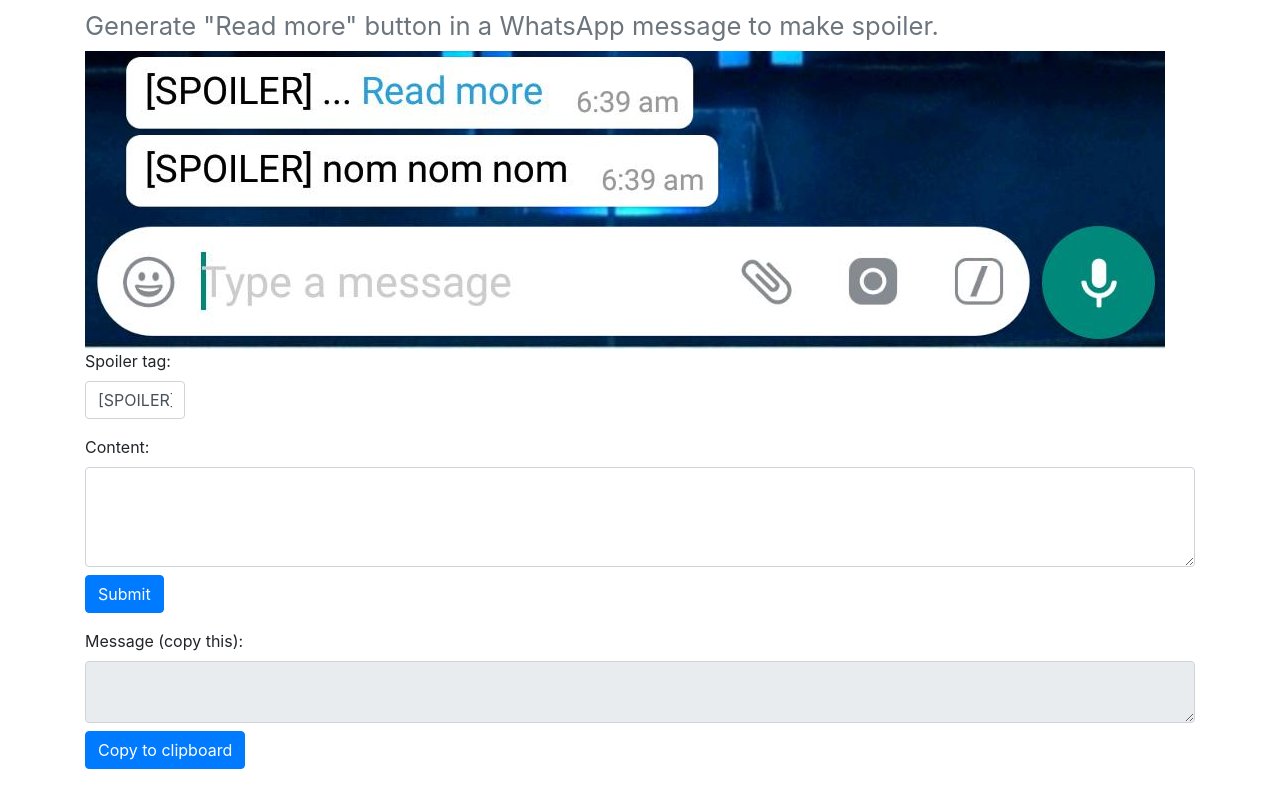
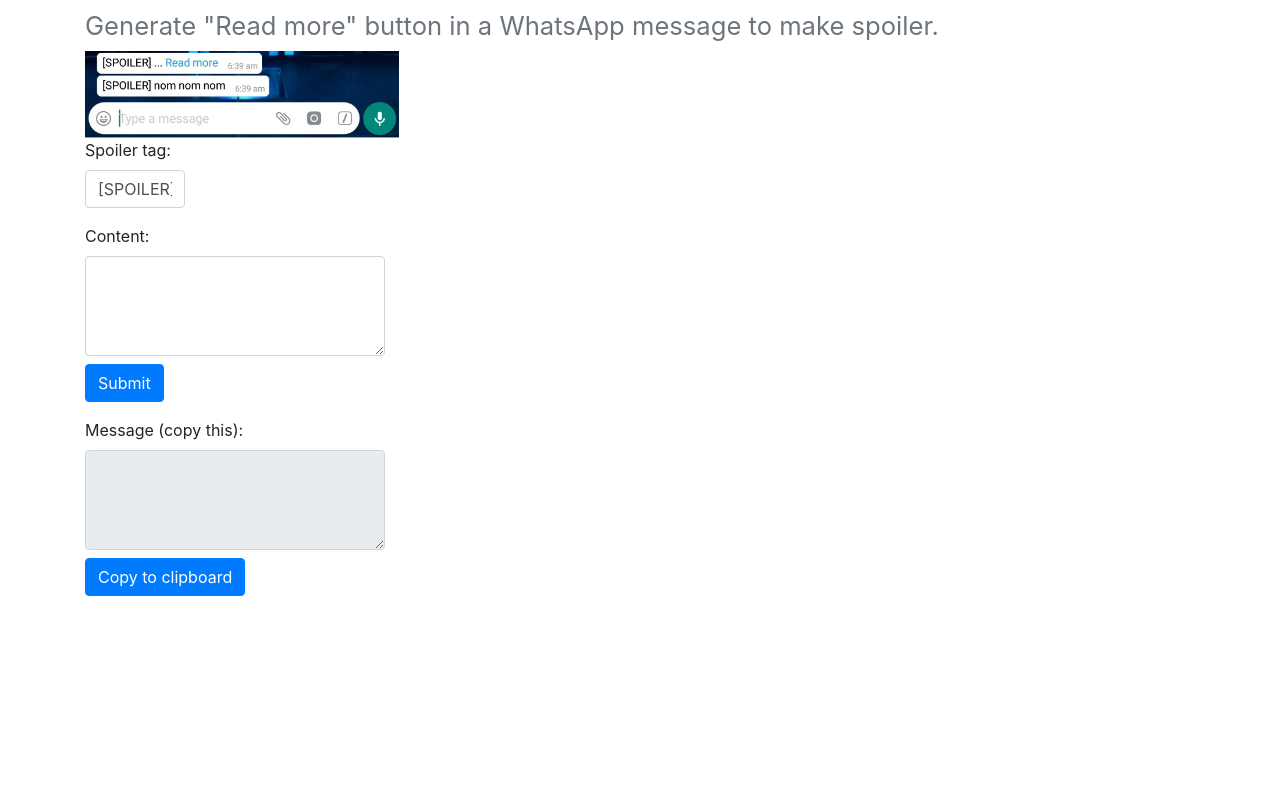
Before and after one commit to mahadi22/spoiler-for-whatsapp, a plain HTML site: page index.html in a window 1280 px wide. Shown: the part 67-852 px from the top of the page. After the commit the page ends 800 px from the top, so only its background shows below. Drawn offline with nearby package versions, Linux system fonts and the light colour scheme.

Commit message:
Update index.html

```diff
--- a/index.html
+++ b/index.html
@@ -33,7 +33,7 @@
   <h1 class="mt-3">Spoiler generator for whatsapp</h1>
   <h2><small class="text-muted">Generate &quot;Read more&quot; button in a WhatsApp message to make spoiler.</small></h2>
 
-  <img src="example.jpg">
+  <img src="example.jpg" width="314" height="87">
   <div class="form-group">
     <label for="tag">Spoiler tag: </label>
     <input type="text" class="form-control" id="tag" value="[SPOILER]" style="width: 100px;">
@@ -41,14 +41,14 @@
 
   <div class="form-group">
     <label for="content">Content: </label>
-    <textarea id="content" class="form-control mb-2" style="height: 100px;"></textarea>
+    <textarea id="content" class="form-control mb-2" style="width: 300px; height: 100px;"></textarea>
     <button class="btn btn-primary" onclick="createSpoilerMessage()">Submit</button>
   </div>
 
 
   <div class="form-group">
     <label for="message">Message (copy this): </label>
-    <textarea id="message" class="form-control mb-2" readonly></textarea>
+    <textarea id="message" class="form-control mb-2" readonly style="width: 300px; height: 100px;"></textarea>
     <button class="btn btn-primary" onclick=copySpoilerMessage()>Copy to clipboard</button>
   </div>
 
```
